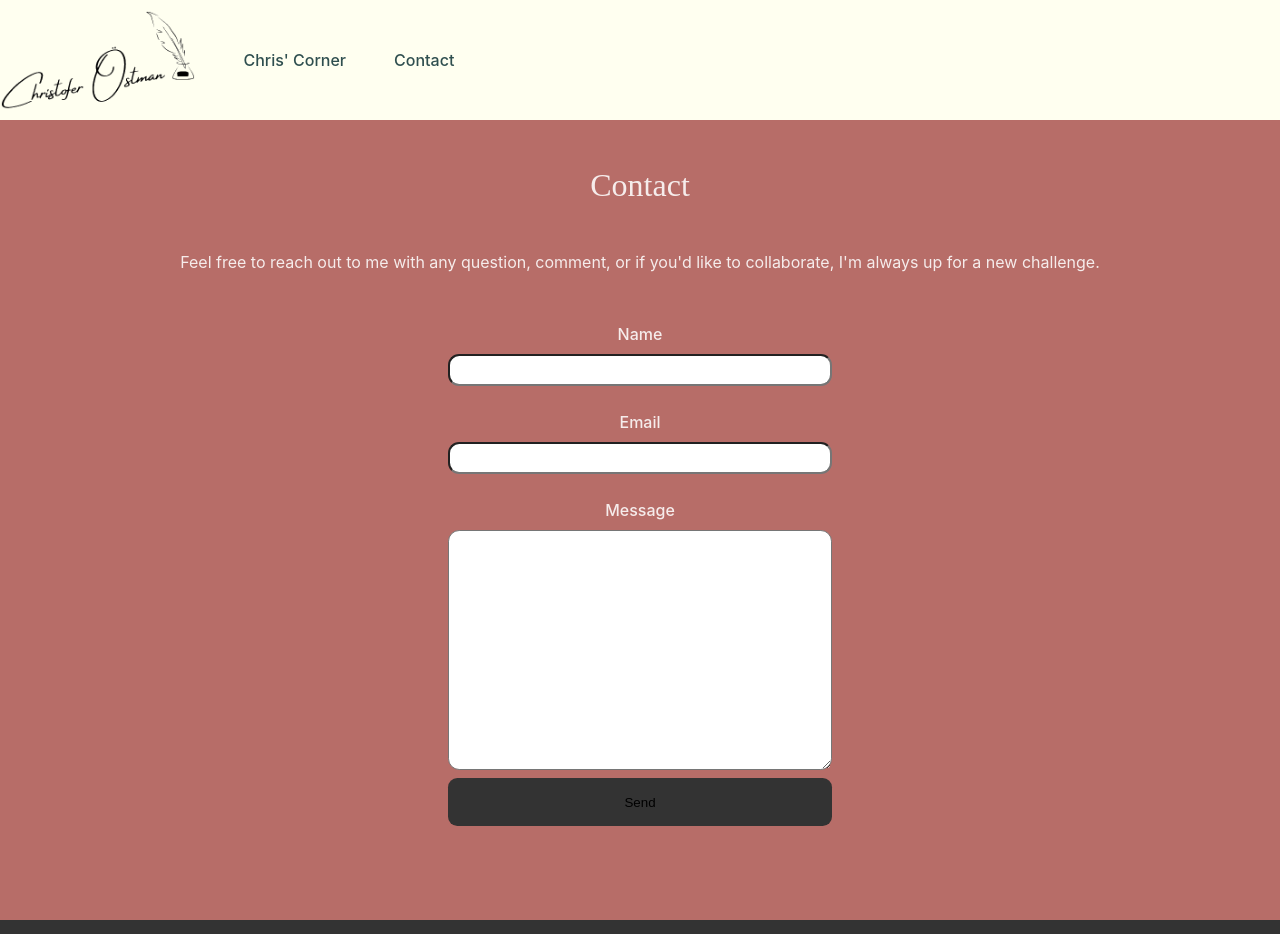
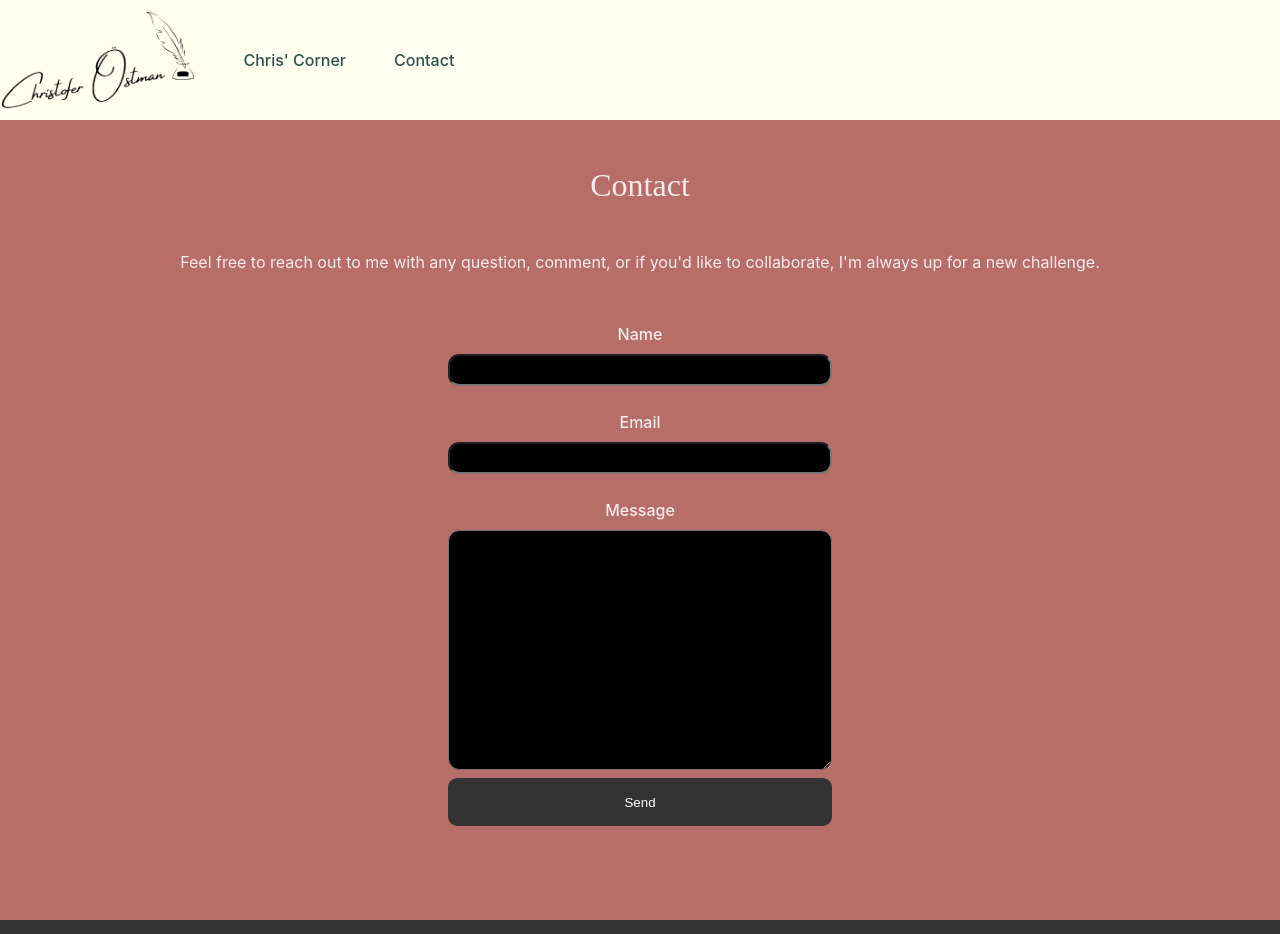
Before and after one commit to ChrisPlaceInSpace/cv, a React (Vite) app in the folder practice-cv/: page /contact in a window 1280 px wide. Shown: the top 934 px of the page. Built offline with nearby package versions, Linux system fonts and the light colour scheme; no server answers.

Commit message:
CSS fixes

```diff
--- a/practice-cv/src/CSS/ContactService.css
+++ b/practice-cv/src/CSS/ContactService.css
@@ -20,6 +20,8 @@ form label {
     border-radius: 0.7em;
     padding: 0.5rem;
     font-size: 1rem;
+    background-color: black;
+    color: white;
 }
 form textarea {
     width: 100%;
@@ -27,6 +29,8 @@ form textarea {
     border-radius: 0.7em;
     padding: 0.5rem;
     font-size: 1rem;
+    background-color: black;
+    color: white;
 }
 .form-btn {
     width: 100%;
@@ -34,9 +38,7 @@ form textarea {
     border-radius: 0.7em;
     cursor: pointer;
     border: none;
-}
-.form-btn:hover {
-    border-color: white;
+    color: white;
 }
 
 @media screen and (max-width: 768px) {
--- a/practice-cv/src/CSS/GoTopButton.css
+++ b/practice-cv/src/CSS/GoTopButton.css
@@ -1,7 +1,7 @@
 
 .gotop-button {
     position: fixed;
-    bottom: 40px;
+    bottom: 30px;
     right: 20px;
     width: 3rem;
     height: 3rem;
@@ -22,3 +22,11 @@
 .gotop-button:focus {
     outline: none;
 }
+@media screen and (max-width: 768px) {
+    .gotop-button {
+        font-size: 1rem;
+        width: 2rem;
+        height: 2rem;
+        padding: 0;
+    }
+}
--- a/practice-cv/src/CSS/main.css
+++ b/practice-cv/src/CSS/main.css
@@ -87,10 +87,10 @@ button {
 button:hover {
   border-color: black;
 }
-button:focus,
+/* button:focus,
 button:focus-visible {
   outline: 4px auto -webkit-focus-ring-color;
-}
+} */
 
 /* @media (prefers-color-scheme: light) {
   :root {
--- a/practice-cv/src/Components/contact/contactService.jsx
+++ b/practice-cv/src/Components/contact/contactService.jsx
@@ -26,8 +26,6 @@ const ContactService = () => {
 
         if (formInputData.user_name === '' || formInputData.user_email === '' || formInputData.message === '') {
             setInputError('Please fill in all fields before sending the email.');
-            setMessageBox({message: 'Failed to send email.❌ Please try again.', type: 'error'});
-            setTimeout(() => {setMessageBox({message: '', type: ''})}, 7000);
             return;
         };
         setInputError('');
@@ -54,7 +52,7 @@ const ContactService = () => {
                 (error) => {
                     console.log('FAILED...', error.text);
                     setMessageBox({message: 'Failed to send email.❌ Please try again.', type: 'error'});
-                    setTimeout(() => {setMessageBox({message: '', type: ''})}, 7000);
+                    setTimeout(() => {setMessageBox({message: '', type: ''})}, 5000);
                 },
             );
     };
```
